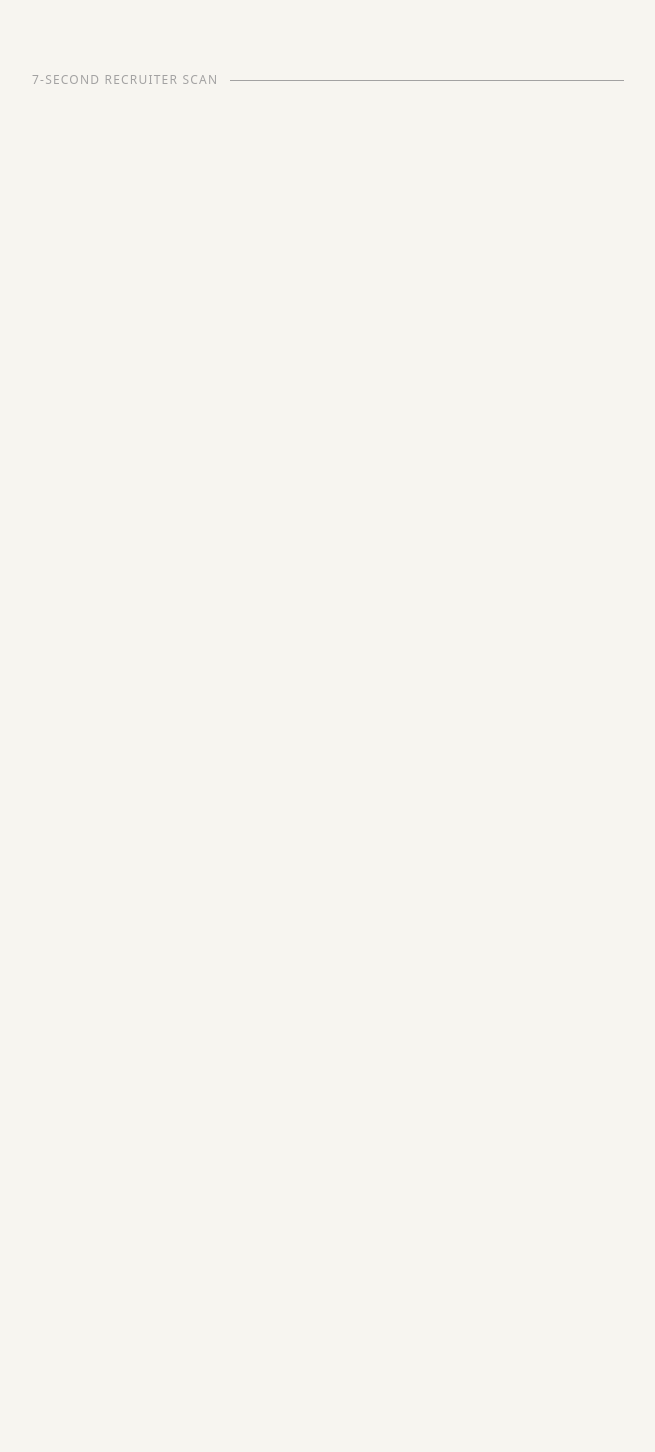
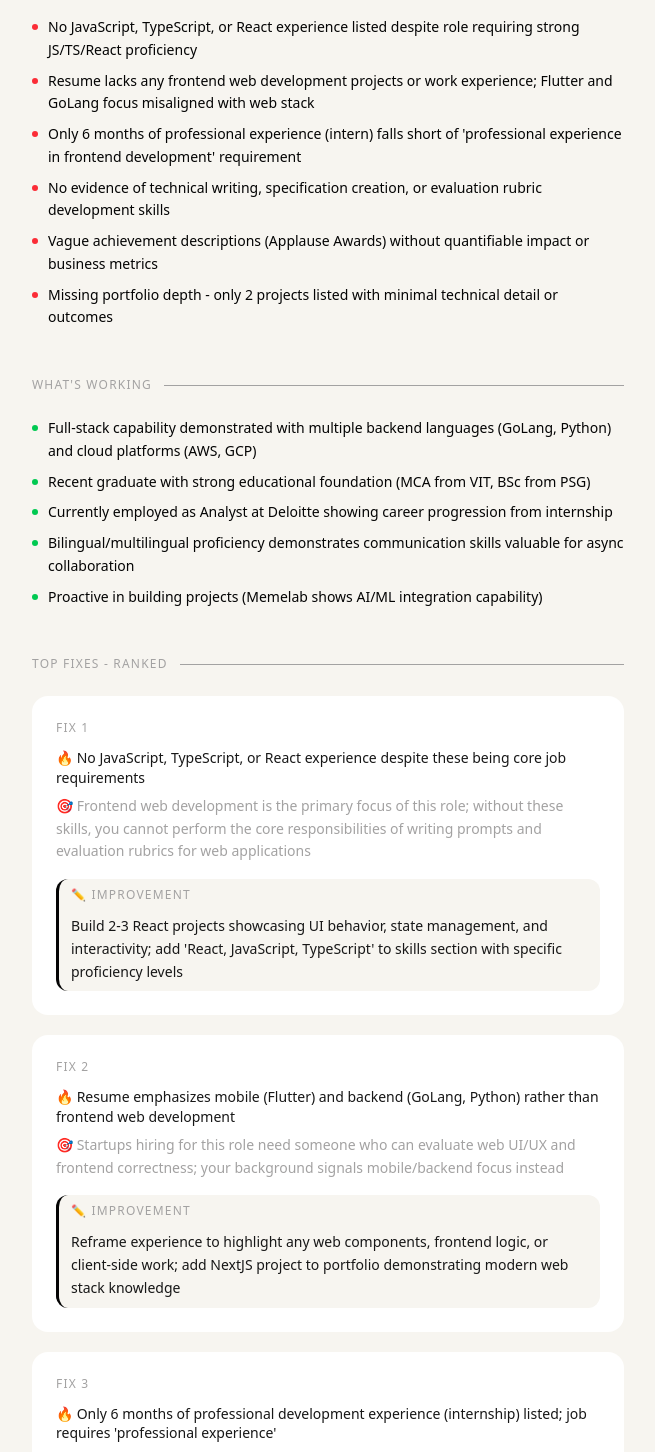
Before and after one commit to ManoVikram/resume-analyzer, a Next.js app in the folder frontend/: page /analyze in a window 1280 px wide. Shown: the part 480-1932 px from the top of the page, without its empty margins (312-967 px from the left). Before the commit the page ends 800 px from the top, so only its background shows below. Built offline with nearby package versions, Linux system fonts and the light colour scheme.

Commit message:
Added sections to display strengths and top fixes recommended

```diff
--- a/frontend/app/analyze/page.jsx
+++ b/frontend/app/analyze/page.jsx
@@ -31,7 +31,8 @@ const scoreLabel = (score) => {
 const Analyze = () => {
   const [file, setFile] = useState(null)
   const [dragOver, setDragOver] = useState(false)
-  const [result, setResult] = useState({
+  const [jobDescriptionText, setJobDescriptionText] = useState(null)
+  const [_result, _setResult] = useState({
     "success": true,
     "overall_score": {
       "score": 0,
@@ -46,6 +47,61 @@ const Analyze = () => {
     "recruiter_risks": [],
     "strengths": [],
     "top_fixes": []
+  })
+  const [result, setResult] = useState({
+    "success": true,
+    "overall_score": {
+      "score": 42,
+      "interpretation": "Major alignment gaps"
+    },
+    "score_breakdown": {
+      "impact_metrics": 35,
+      "jd_alignment": 38,
+      "ownership_signals": 52,
+      "remote_readiness": 48
+    },
+    "recruiter_risks": [
+      "No JavaScript, TypeScript, or React experience listed despite role requiring strong JS/TS/React proficiency",
+      "Resume lacks any frontend web development projects or work experience; Flutter and GoLang focus misaligned with web stack",
+      "Only 6 months of professional experience (intern) falls short of 'professional experience in frontend development' requirement",
+      "No evidence of technical writing, specification creation, or evaluation rubric development skills",
+      "Vague achievement descriptions (Applause Awards) without quantifiable impact or business metrics",
+      "Missing portfolio depth - only 2 projects listed with minimal technical detail or outcomes"
+    ],
+    "strengths": [
+      "Full-stack capability demonstrated with multiple backend languages (GoLang, Python) and cloud platforms (AWS, GCP)",
+      "Recent graduate with strong educational foundation (MCA from VIT, BSc from PSG)",
+      "Currently employed as Analyst at Deloitte showing career progression from internship",
+      "Bilingual/multilingual proficiency demonstrates communication skills valuable for async collaboration",
+      "Proactive in building projects (Memelab shows AI/ML integration capability)"
+    ],
+    "top_fixes": [
+      {
+        "problem": "No JavaScript, TypeScript, or React experience despite these being core job requirements",
+        "why_it_matters": "Frontend web development is the primary focus of this role; without these skills, you cannot perform the core responsibilities of writing prompts and evaluation rubrics for web applications",
+        "improvement": "Build 2-3 React projects showcasing UI behavior, state management, and interactivity; add 'React, JavaScript, TypeScript' to skills section with specific proficiency levels"
+      },
+      {
+        "problem": "Resume emphasizes mobile (Flutter) and backend (GoLang, Python) rather than frontend web development",
+        "why_it_matters": "Startups hiring for this role need someone who can evaluate web UI/UX and frontend correctness; your background signals mobile/backend focus instead",
+        "improvement": "Reframe experience to highlight any web components, frontend logic, or client-side work; add NextJS project to portfolio demonstrating modern web stack knowledge"
+      },
+      {
+        "problem": "Only 6 months of professional development experience (internship) listed; job requires 'professional experience'",
+        "why_it_matters": "Remote startup roles expect independent contributors who can work autonomously; limited professional context raises questions about ability to deliver without supervision",
+        "improvement": "Expand on current Deloitte Analyst role with specific frontend projects, technical contributions, and deliverables; quantify impact (e.g., 'Improved UI performance by X%')"
+      },
+      {
+        "problem": "Achievements lack specificity and quantifiable impact; 'Applause Awards' mentioned twice without context",
+        "why_it_matters": "This role requires analytical thinking and attention to detail; vague achievements suggest inability to communicate technical impact clearly",
+        "improvement": "Replace generic awards with specific metrics: 'Reduced app load time by 40%', 'Improved user retention by 25%', or 'Shipped 5 features impacting 10K+ users'"
+      },
+      {
+        "problem": "No evidence of technical writing, specification creation, or evaluation skills mentioned in resume",
+        "why_it_matters": "Core job responsibility is creating precise evaluation rubrics and technical specifications; resume must demonstrate this capability",
+        "improvement": "Add section highlighting technical documentation experience or create portfolio examples of evaluation rubrics, test specifications, or technical design documents"
+      }
+    ]
   })
   const [step, setStep] = useState("analysis")  // fileUpload | jobDescription | loading | analysis
 
@@ -111,10 +167,18 @@ const Analyze = () => {
     }
   }
 
+  const reset = () => {
+    setStep("upload");
+    setFile(null);
+    setJobDescriptionText("");
+    setResult(null);
+    setError(null);
+  };
+
   const circumference = 2 * Math.PI * 46;
 
   return (
-    <section className="min-h-dvh w-full flex justify-center items-center">
+    <section className="min-h-dvh w-full flex justify-center items-center my-24">
       {/* File upload */}
       {step === "fileUpload" && (
         <div className="w-full max-w-[80%] md:max-w-[70%] lg:max-w-[60%] xl:max-w-[50%] min-h-[80%] flex flex-col justify-center items-start gap-10">
@@ -200,7 +264,7 @@ const Analyze = () => {
 
       {/* Analysis */}
       {step === "analysis" && result && (
-        <div className="w-full max-w-[80%] md:max-w-[70%] lg:max-w-[60%] xl:max-w-[50%] flex flex-col justify-center items-start gap-6">
+        <div className="w-full max-w-[80%] md:max-w-[70%] lg:max-w-[60%] xl:max-w-[50%] flex flex-col justify-center items-start gap-4">
           <p className="text-xs text-secondary font-medium uppercase tracking-widest flex items-center gap-2">
             <span className="inline-block w-5 h-px bg-secondary" />
             Analysis complete
@@ -208,8 +272,9 @@ const Analyze = () => {
 
           <h2 className="font-dm-serif-display text-4xl md:text-5xl text-primary leading-tight tracking-tight">Here&apos;s your scorecard.</h2>
 
+          <div className="flex flex-col justify-start items-start mt-4 gap-12">
             {/* Score breakdown */}
-          <div className="w-full flex flex-col items-center gap-6 mb-10 sm:flex-row sm:items-start sm:gap-10 sm:mb-12">
+            <div className="w-full flex flex-col items-center gap-6 sm:flex-row sm:items-start sm:gap-10">
               {/* Ring */}
               <div className="flex flex-col items-center gap-2 shrink-0">
                 <div className="relative w-28 h-3w-28 md:w-36 md:h-36">
@@ -254,8 +319,8 @@ const Analyze = () => {
             </div>
 
             {/* Recruiter risks */}
-          <div className="w-full mb-8">
-            <div className="flex justify-start items-center gap-3 mb-8">
+            <div className="w-full flex flex-col gap-6">
+              <div className="flex justify-start items-center gap-3">
                 <p className="text-xs font-medium tracking-widest uppercase text-secondary">7-second recruiter scan</p>
 
                 <span className="inline-block flex-1 h-px bg-secondary" />
@@ -270,6 +335,58 @@ const Analyze = () => {
                 ))}
               </div>
             </div>
+
+            {/* Strengths */}
+            <div className="w-full flex flex-col gap-6">
+              <div className="flex justify-start items-center gap-3">
+                <p className="text-xs font-medium tracking-widest uppercase text-secondary">What&apos;s working</p>
+
+                <span className="inline-block flex-1 h-px bg-secondary" />
+              </div>
+
+              <div className="flex flex-col justify-start items-start gap-2">
+                {result.strengths.map((strength, index) => (
+                  <div key={index} className="flex justify-start items-start text-sm font-light text-primary leading-relaxed gap-2.5">
+                    <div className="w-1.5 h-1.5 rounded-full bg-green-500 mt-2 shrink-0" />
+                    {strength}
+                  </div>
+                ))}
+              </div>
+            </div>
+
+            {/* Top fixes */}
+            <div className="w-full flex flex-col gap-6">
+              <div className="flex justify-start items-center gap-3">
+                <p className="text-xs font-medium tracking-widest uppercase text-secondary">Top fixes - ranked</p>
+
+                <span className="inline-block flex-1 h-px bg-secondary" />
+              </div>
+
+              <div className="flex flex-col gap-4 md:gap-5">
+                {result.top_fixes.map((fix, index) => (
+                  <div key={index} className="flex flex-col justify-start items-start bg-white rounded-2xl p-6 gap-2">
+                    <p className="text-xs text-secondary font-light tracking-widest uppercase">Fix {index + 1}</p>
+
+                    <p className="text-sm font-medium leading-snug mt-1">🔥 {fix.problem}</p>
+
+                    <p className="text-sm text-secondary font-light leading-relaxed">🎯 {fix.why_it_matters}</p>
+
+                    <div className="flex flex-col justify-start items-start bg-background border-l-3 border-primary px-3 py-2 mt-2 rounded-xl gap-2">
+                      <p className="text-xs text-secondary font-medium tracking-widest uppercase mb-1">✏️ Improvement</p>
+
+                      <p className="text-sm leading-relaxed">{fix.improvement}</p>
+                    </div>
+                  </div>
+                ))}
+              </div>
+            </div>
+          </div>
+
+          <button className="flex justify-center items-center bg-transparent border border-secondary text-secondary rounded-full px-6 py-3 mt-6 gap-2 cursor-pointer disabled:bg-secondary disabled:cursor-not-allowed disabled:hover:scale-100 hover:scale-105 transition-transform duration-200" onClick={reset}>
+            <ArrowLeft className='h-4 w-4' />
+
+            <p className="text-sm">Analyse another resume</p>
+          </button>
         </div>
       )}
     </section>
```
Lines whose indentation alone changed are shown as unchanged.
